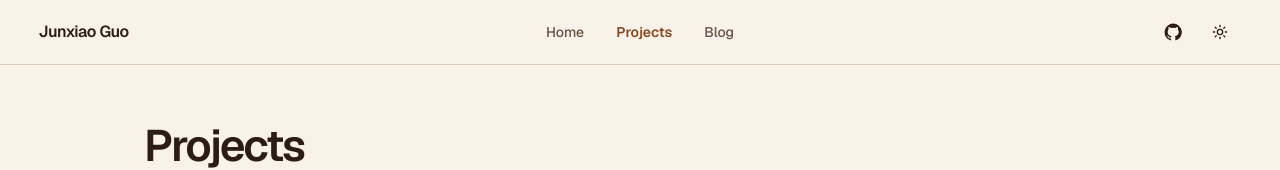
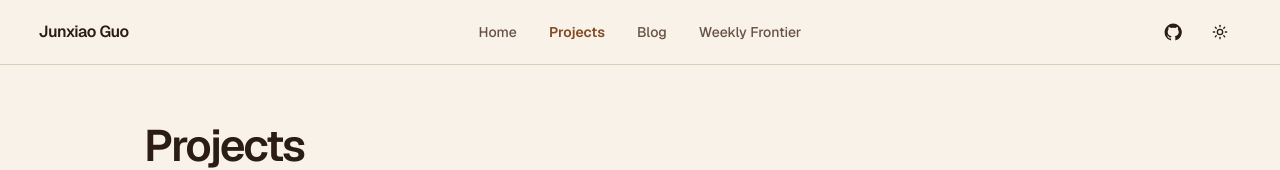
Before and after one commit to cyborgoat/cyborgoat.github.io, a Next.js app: page /project in a window 1280 px wide. Shown: the top 170 px of the page. Built offline with nearby package versions, Linux system fonts and the light colour scheme.

Commit message:
Link to Weekly Frontier in site navigation

```diff
--- a/components/layout/Header.tsx
+++ b/components/layout/Header.tsx
@@ -1,6 +1,6 @@
 "use client";
 
-import {profile} from "@/data/site";
+import {profile, weeklyFrontierUrl} from "@/data/site";
 import Link from "next/link";
 import {usePathname} from "next/navigation";
 import {Menu} from "lucide-react";
@@ -13,6 +13,7 @@ const links = [
     {href: "/", label: "Home"},
     {href: "/project", label: "Projects"},
     {href: "/blog", label: "Blog"},
+    {href: weeklyFrontierUrl, label: "Weekly Frontier"},
 ];
 
 export default function Header() {
--- a/data/projects.ts
+++ b/data/projects.ts
@@ -1,3 +1,5 @@
+import {weeklyFrontierUrl} from "@/data/site";
+
 export interface CatalogProject {
     title: string;
     excerpt: string;
@@ -15,7 +17,7 @@ export const projects: CatalogProject[] = [
     {
         title: "Weekly Frontier",
         excerpt: "A weekly reading companion covering AI, technology, politics, finance, science, and business. Collects publisher feeds daily into concise, source-linked briefings, with topic browsing and Atom/RSS subscriptions.",
-        link: "https://www.cyborgoat.com/weekly-frontier/",
+        link: weeklyFrontierUrl,
         tags: ["News", "Automation", "RSS", "Markdown"],
         featuredExcerpt: "Source-linked weekly briefings on AI, technology, and more, with RSS and Atom feeds.",
         logo: {
--- a/data/site.ts
+++ b/data/site.ts
@@ -1,5 +1,6 @@
 export const siteUrl = "https://cyborgoat.github.io";
 export const rssPath = "/rss.xml";
+export const weeklyFrontierUrl = "https://www.cyborgoat.com/weekly-frontier/";
 
 export const profile = {
     name: "Junxiao Guo",
```
